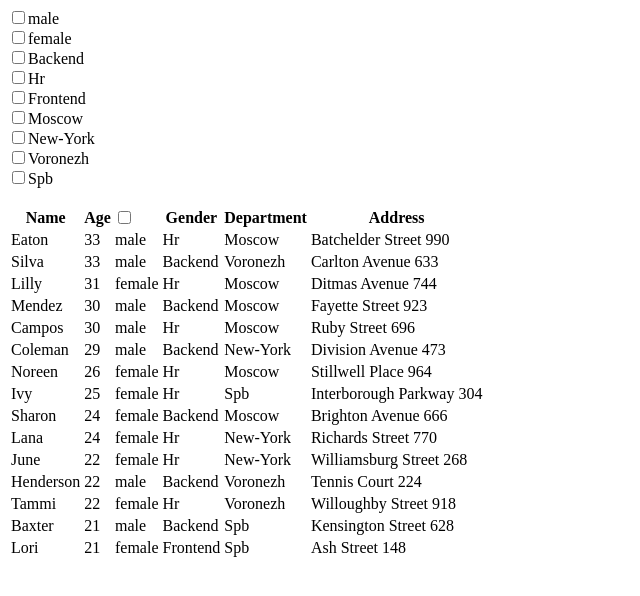
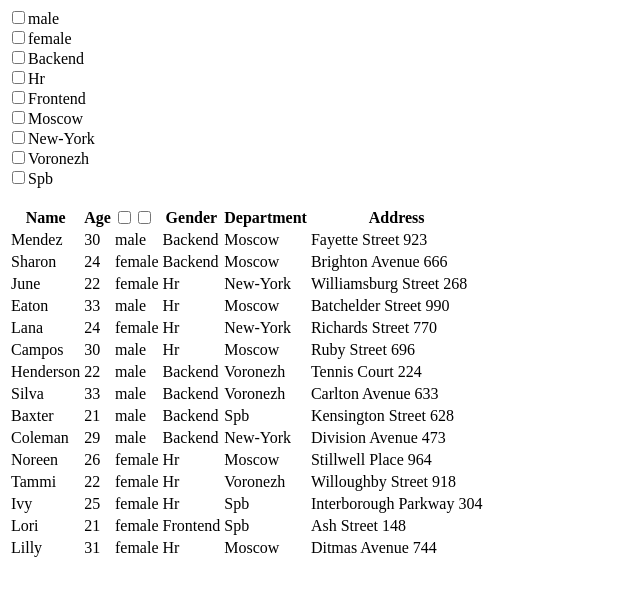
Before and after one commit to majesneo/ang-table, an Angular app: page / in a window 1280 px wide. Shown: the top 596 px of the page, without its empty margins (0-640 px from the left). Built offline with nearby package versions, Linux system fonts and the light colour scheme.

Commit message:
TS,filter

```diff
--- a/src/app/app.component.html
+++ b/src/app/app.component.html
@@ -32,12 +32,13 @@
   <tr>
     <th>Name</th>
     <th>Age</th>
-    <input (change)="sortYears($event)" type="checkbox">
+    <input (change)="sortYearsDown($event)" type="checkbox">
+    <input (change)="sortYearsUp($event)" type="checkbox">
     <th>Gender</th>
     <th>Department</th>
     <th>Address</th>
   </tr>
-  <tr *ngFor="let item of table |filter:selectListId[0]:selectListId[1]:selectListId[2]:sortYearsResult">
+  <tr *ngFor="let item of table |filter:selectListId[0]:selectListId[1]:selectListId[2]:sortYearsResultDown:sortYearsResultUP">
     <td>{{item.name}}</td>
 
     <td>{{item.age}}</td>
--- a/src/app/app.component.ts
+++ b/src/app/app.component.ts
@@ -1,7 +1,6 @@
-import {Component, Input, OnInit} from '@angular/core';
+import {Component, OnInit} from '@angular/core';
 import {TableService} from './service/table.service';
 import {Table} from './model/table';
-import {Observable} from 'rxjs';
 
 
 @Component({
@@ -17,7 +16,8 @@ export class AppComponent implements OnInit {
   selectCity: Array<string> = [];
   selectDepart: Array<string> = [];
   selectListId: Array<string> = [];
-  sortYearsResult: boolean = false;
+  sortYearsResultDown: boolean = false;
+  sortYearsResultUP: boolean = false;
 
   constructor(private tableService: TableService) {
 
@@ -26,7 +26,6 @@ export class AppComponent implements OnInit {
   ngOnInit(): void {
     this.tableService.getDataTable().subscribe((data) => {
       this.table = data;
-
       this.selectGender = this.uniqueGender(data);
       this.selectCity = this.uniqueCity(data);
       this.selectDepart = this.uniqueDepart(data);
@@ -96,19 +95,12 @@ export class AppComponent implements OnInit {
 
   }
 
-  sortYears(e: any) {
-    this.sortYearsResult = e.target.checked;
-
+  sortYearsDown(e: any) {
+    this.sortYearsResultDown = e.target.checked;
   }
 
-  /*  sortYears(years: object) {
-      let allYear = [];
-      for (const year of years) {
-        allYear.push(year.age);
-        console.log(this.sortYearsResult = allYear.sort(function(a: number, b: number) {
+  sortYearsUp(e: any) {
+    this.sortYearsResultUP = e.target.checked;
+  }
 
-          return a - b;
-        }));
-      }
-    }*/
 }
--- a/src/app/pipes/filter.pipe.ts
+++ b/src/app/pipes/filter.pipe.ts
@@ -16,6 +16,7 @@ export class FilterPipe implements PipeTransform {
     return table.filter((item: any) => {
       for (const j in selectListId) {
 
+        console.log(selectListId);
         for (let i in item) {
           let str = item[i];
           if (typeof str === 'object') {
@@ -37,26 +38,33 @@ export class FilterPipe implements PipeTransform {
     });
   }
 
-  sortYears(filterCatefories: any, result: any) {
+  sortYearsDown(filterCatefories: any, result: Array<number>) {
     if (filterCatefories[3] === true) {
+      for (const item in result) {
+        // @ts-ignore
+        result.sort((a: number, b: number) => a.age > b.age ? 1 : -1);
+      }
+    }
+  }
 
+  sortYearsUp(filterCatefories: any, result: Array<number>) {
+    if (filterCatefories[4] === true) {
       for (const item in result) {
-        result.sort((a: number, b: number) => a.age > b.age ? 1 : -1);
-
-      }
-
-    } else {
-      for (const item in result) {
+        // @ts-ignore
         result.sort((a: number, b: number) => a.age > b.age ? -1 : 1);
       }
     }
+
   }
 
   checkEmptyFilters(filters: Array<string>) {
     let empty = true;
     filters.forEach(filter => {
+
       if (filter && filter.length > 0) {
+
         empty = false;
+
       }
     });
     return empty;
@@ -66,7 +74,7 @@ export class FilterPipe implements PipeTransform {
   transform(table: any, ...filterCatefories: Array<any>) {
 
     let result: any = table;
-     this.sortYears(filterCatefories, result);
+
 
     if (this.checkEmptyFilters(filterCatefories)) {
       return table;
@@ -74,18 +82,17 @@ export class FilterPipe implements PipeTransform {
 
 
     filterCatefories.forEach(filters => {
-      if (!filters || filters.length === 0|| filters == true) {
+
+      if (!filters || filters.length === 0 || filters == true) {
         return;
       }
-      console.log(filters);
+
       result = this.filterArray(result, filters);
-    /*     console.log(result);*/
-
-
-      this.sortYears(filterCatefories,result)
-
+      this.sortYearsDown(filterCatefories, result);
+      this.sortYearsUp(filterCatefories, result);
 
     });
+
     return result;
   }
 }
```
